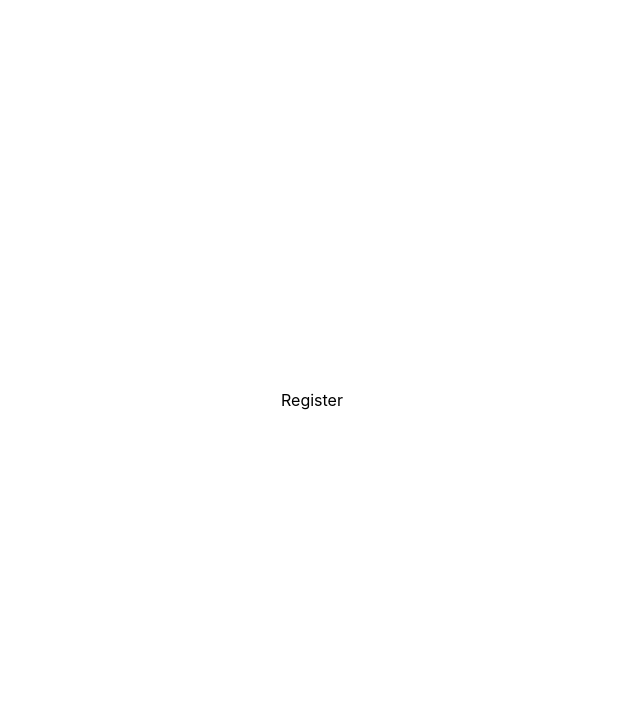
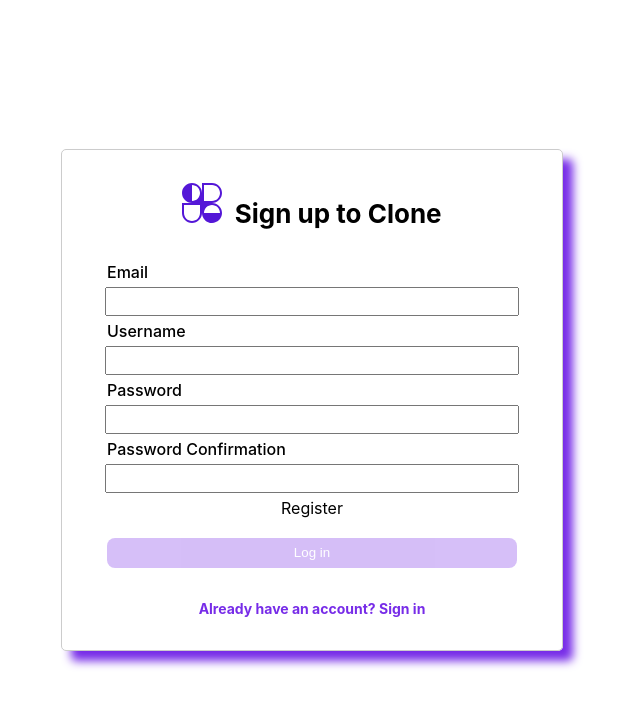
Before and after one commit to NishalDev/twitch.tv, a React (Create React App) app in the folder client/: page /auth in a window 1280 px wide. Both pictures are taken after a click on the element "Don't have an Account? sign up". Shown: the top 706 px of the page, without its empty margins (328-968 px from the left). Built offline with nearby package versions, Linux system fonts and the light colour scheme.

Commit message:
Register form creation

```diff
--- a/client/src/AuthPage/Register.js
+++ b/client/src/AuthPage/Register.js
@@ -1,5 +1,121 @@
-import React from "react";
+import React, { useState } from "react";
+import { Logo } from "./Logo";
+import { AuthInput } from "./AuthInput";
+import { emailValidationMessage, PasswordConfvalidationMessage, PasswordvalidationMessage, usernamevalidationMessage, validateEmail, validatePassword, validatePasswordConf, validateUsername } from "../shared/validators";
+export const Register = ({ switchAuthHandler }) => {
+    const [formState, setFormState] = useState({
+        email: {
+            value: '',
+            isValid: false,
+            showError: false,
+        },
+        password: {
+            value: '',
+            isValid: false,
+            showError: false,
+        },
+        username: {
+            value: '',
+            isValid: false,
+            showError: false,
+        },
+        passwordConf: {
+            value: '',
+            isValid: false,
+            showError: false,
+        },
+    });
 
-export const Register = ({switchAuthHandler}) =>{
-    return <div onClick={switchAuthHandler}>Register</div>;
+    const handleInputValueChange = (value, field) => {
+        setFormState(prevState => ({
+            ...prevState,
+            [field]: {
+                ...prevState[field],
+                value: value,
+            },
+        }));
+    };
+
+    const handleInputValidationOnBlur = (value, field) =>{
+        let isValid = false;
+
+        switch (field){
+            case 'email':
+                isValid = validateEmail(value);
+                break;
+            case 'password':
+                isValid = validatePassword(value);
+                break;
+            case 'username':
+                isValid = validateUsername(value);
+                break;
+            case 'passwordConf':
+                isValid = validatePasswordConf(formState.password.value,value);
+                break;
+            default:
+                break;
+        }
+        setFormState(prevState =>({
+            ...prevState,
+            [field]:{
+                ...prevState[field],
+                value,
+                isValid,
+                showError: !isValid,
+            },
+        }));
+    };
+
+
+    return (
+        <div class="register-container">
+            <Logo text={'Sign up to Clone'} />
+            <form className="auth-form">
+                <AuthInput
+                    field='email'
+                    label='Email'
+                    value={formState.email.value} onChangeHandler={handleInputValueChange}
+                    type = 'text'
+                    onBlurHandler={handleInputValidationOnBlur}
+                    showErrorMessage={formState.email.showError}
+                    validationMessage={emailValidationMessage}
+
+                />
+                <AuthInput
+                    field='username'
+                    label='Username'
+                    value={formState.username.value} onChangeHandler={handleInputValueChange}
+                    type = 'text'
+                    onBlurHandler={handleInputValidationOnBlur}
+                    showErrorMessage={formState.username.showError}
+                    validationMessage={usernamevalidationMessage}
+                />
+                <AuthInput
+                    field='password'
+                    label='Password'
+                    value={formState.password.value} onChangeHandler={handleInputValueChange}
+                    type = 'password'
+                    onBlurHandler={handleInputValidationOnBlur}
+                    showErrorMessage={formState.password.showError}
+                    validationMessage={PasswordvalidationMessage}
+                />
+                <AuthInput
+                    field='passwordConf'
+                    label='Password Confirmation'
+                    value={formState.passwordConf.value} onChangeHandler={handleInputValueChange}
+                    type = 'password'
+                    onBlurHandler={handleInputValidationOnBlur}
+                    showErrorMessage={formState.passwordConf.showError}
+                    validationMessage={PasswordConfvalidationMessage}
+                />
+
+                Register
+                <button
+                disabled={!formState.password.isValid || !formState.email.isValid || !formState.username.isValid || formState.password.value !== formState.passwordConf.value}>Log in</button>
+            </form>
+            <span onClick={switchAuthHandler} className="auth-form-switch-label">
+                Already have an account? Sign in
+            </span>
+        </div>
+    );
 };
--- a/client/src/shared/validators/validateEmail.js
+++ b/client/src/shared/validators/validateEmail.js
@@ -1,6 +1,6 @@
 export const validateEmail = (email) =>{
     // email reassembling
-    const regex = /\s+@\S+\.\S+/;
+    const regex = /^[^\s@]+@[^\s@]+\.[^\s@]+$/;;
     return regex.test(email);
 };
 
--- a/client/src/shared/validators/validateUsername.js
+++ b/client/src/shared/validators/validateUsername.js
@@ -1,6 +1,7 @@
-export const validateUsername = (username) =>{
-    // username should have 3-8 characters without spaces
-    const regex = /^\s{3,8}$/;
+export const validateUsername = (username) => {
+    // Username should have 3-8 characters without spaces
+    const regex = /^[^\s]{3,8}$/; // This ensures no spaces and 3-8 characters
     return regex.test(username);
 };
+
 export const usernamevalidationMessage = "Username should have between 3 and 8 characters. No spaces are allowed.";
```
